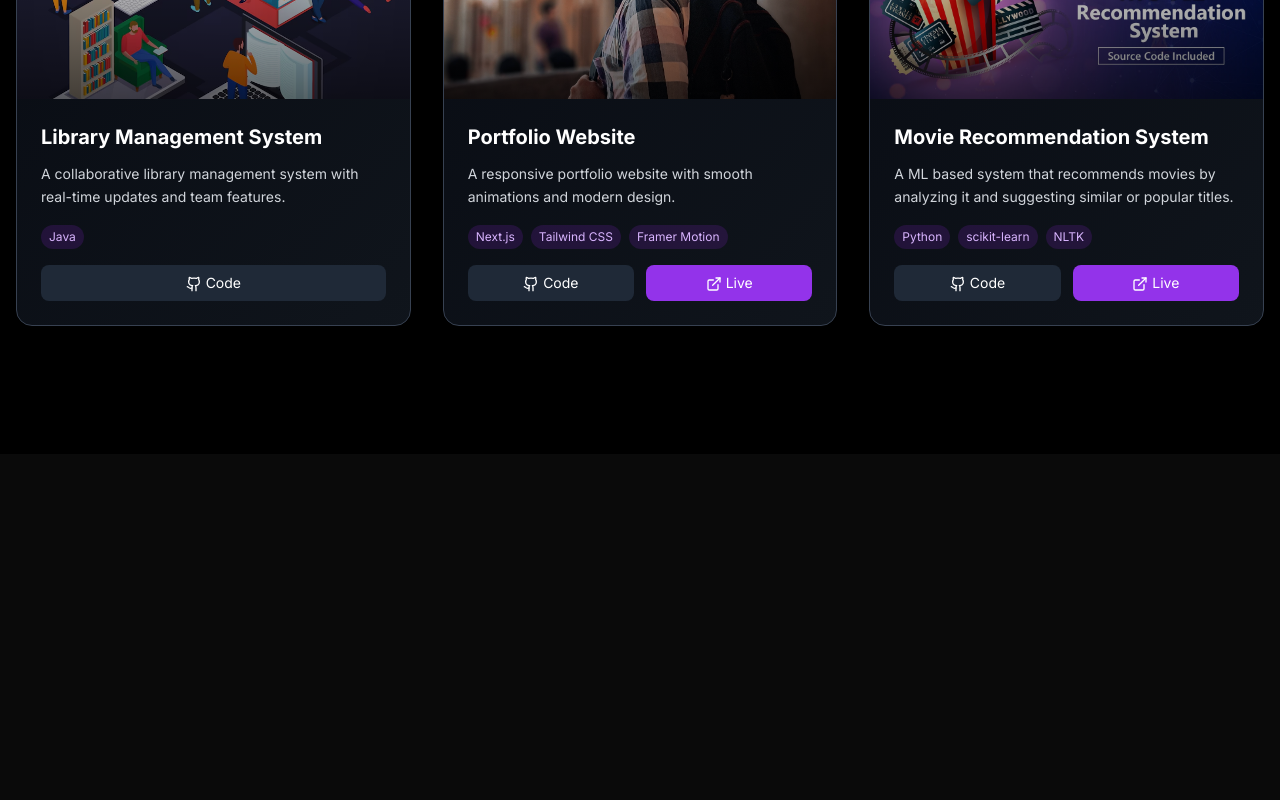
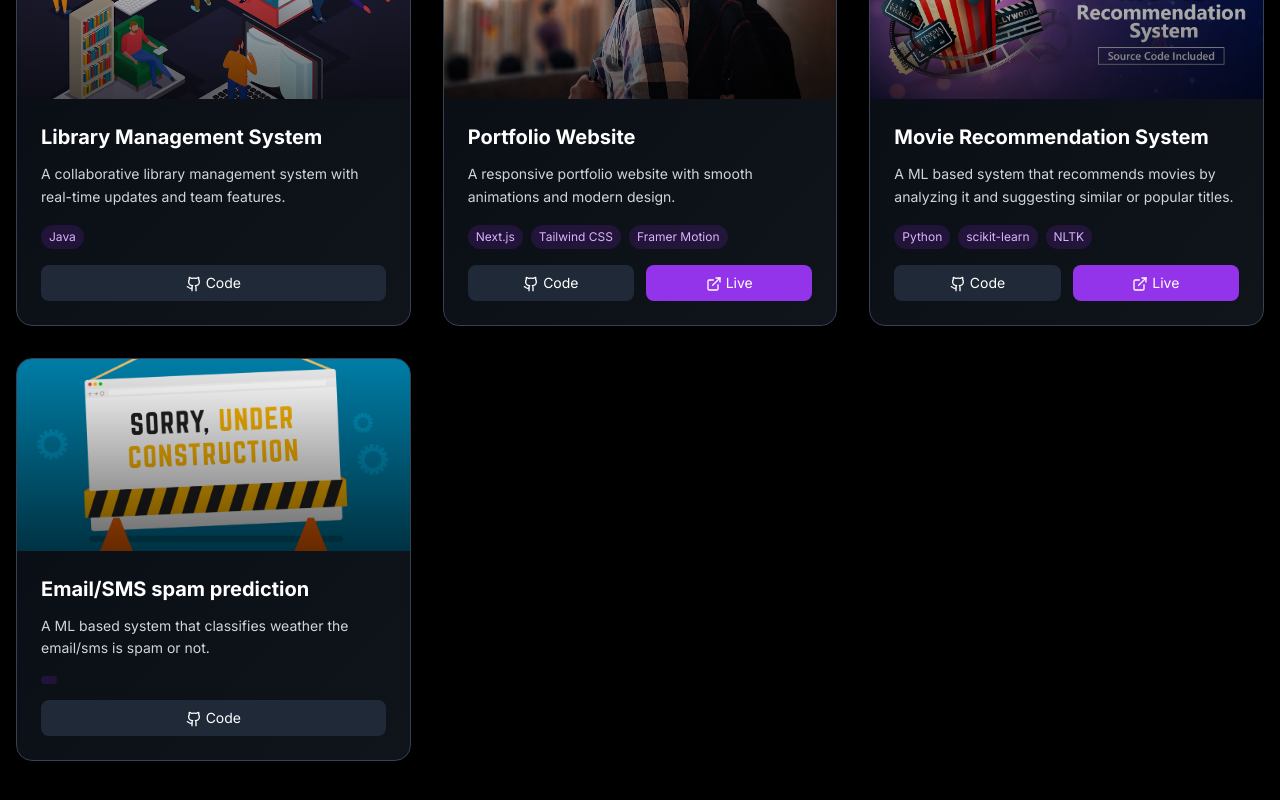
Before and after one commit to JishnudipSaha/portfolio, a Next.js app: page /projects in a window 1280 px wide. Shown: the part 1564-2364 px from the top of the page. Before the commit the page ends 2018 px from the top, so only its background shows below. Built offline with nearby package versions, Linux system fonts and the light colour scheme.

Commit message:
update-project-struct

```diff
--- a/app/projects/page.tsx
+++ b/app/projects/page.tsx
@@ -4,7 +4,7 @@ import { useState, useEffect } from "react"
 import Navigation from "@/components/navigation"
 import CustomCursor from "@/components/custom-cursor"
 import AnimatedSection from "@/components/animated-section"
-import { ExternalLink, Github, Code, Smartphone, Globe, Database, Coffee } from "lucide-react"
+import { ExternalLink, Github, Code, Smartphone, Globe, Database, Coffee, ArrowDownToLine } from "lucide-react"
 import { Button } from "@/components/ui/button"
 import Image from "next/image"
 
@@ -40,11 +40,9 @@ export default function ProjectsPage() {
       title: "Library Management System",
       description: "A collaborative library management system with real-time updates and team features.",
       image: "./library_management_image.jpg?height=300&width=500",
-      //technologies: ["Next.js", "TypeScript", "PostgreSQL", "Socket.io"],
       technologies: ["Java"],
-      category: "java",
+      categories: ["java"],
       github: "https://github.com/JishnudipSaha/Library.Managements-007",
-      //live: "https://example.com",
       featured: false,
     },
     {
@@ -53,7 +51,7 @@ export default function ProjectsPage() {
       description: "A responsive portfolio website with smooth animations and modern design.",
       image: "./placeholder-user.jpg?height=300&width=500",
       technologies: ["Next.js", "Tailwind CSS", "Framer Motion", "TypeScript"],
-      category: "web",
+      categories: ["web"],
       github: "https://github.com/JishnudipSaha/portfolio",
       live: "https://jishnudip-saha-portfolio-website.vercel.app/",
       featured: true,
@@ -64,9 +62,20 @@ export default function ProjectsPage() {
       description: "A ML based system that recommends movies by analyzing it and suggesting similar or popular titles.",
       image: "./movie-recomendation-system.jpg?height=300&width=500",
       technologies: ["Python", "scikit-learn", "NLTK"],
-      category: "data",
+      categories: ["data"],
       github: "https://github.com/JishnudipSaha/mrs-project-tmdb",
       live: "https://jishnudip-mrs-project-tmdb.streamlit.app/",
+      featured: true,
+    },
+    {
+      id: 4,
+      title: "Email/SMS spam prediction",
+      description: "A ML based system that classifies weather the email/sms is spam or not.",
+      image: "./under_construction_pic.jpg?height=300&width=500",
+      technologies: [""],
+      categories: ["upcoming", "data"],
+      github: "https://github.com",
+      live: "",
       featured: true,
     },
   ]
@@ -74,12 +83,14 @@ export default function ProjectsPage() {
   const categories = [
     { id: "all", label: "All Projects", icon: Code },
     { id: "web", label: "Web Apps", icon: Globe },
-    //{ id: "mobile", label: "Mobile Apps", icon: Smartphone },
     { id: "data", label: "Data Science", icon: Database },
     { id: "java", label: "Java", icon: Coffee },
+    { id: "upcoming", label: "Upcoming Projects", icon: ArrowDownToLine },
   ]
 
-  const filteredProjects = filter === "all" ? projects : projects.filter((project) => project.category === filter)
+  const filteredProjects = filter === "all"
+    ? projects
+    : projects.filter((project) => project.categories && project.categories.includes(filter))
 
   const featuredProjects = projects.filter((project) => project.featured)
 
```
